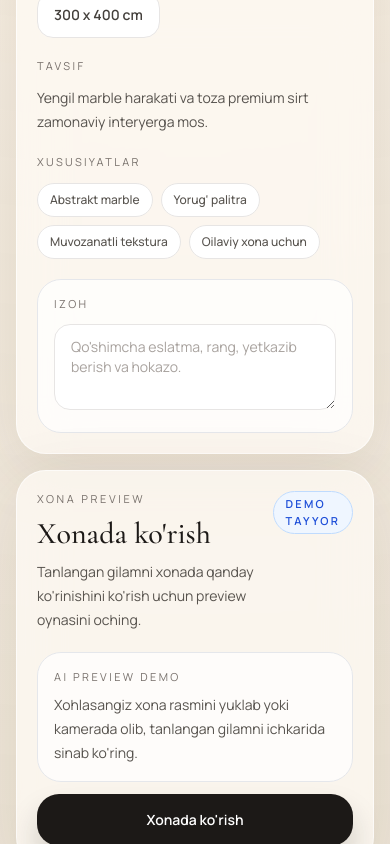
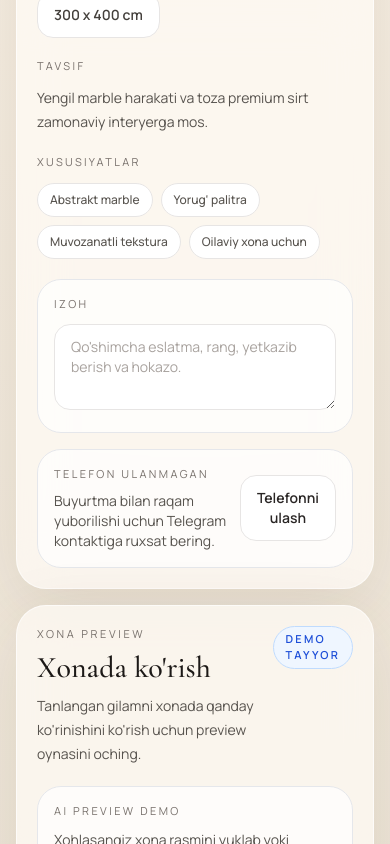
Before and after one commit to Wic000/sanat-hali, a React (Vite) app: page / in a window 390 px wide. Both pictures are taken after a click on the button "Marble Light". Shown: the part 1306-2150 px from the top of the page. Built offline with nearby package versions, Linux system fonts and the light colour scheme.

Commit message:
Add Telegram phone connect flow

```diff
--- a/App.tsx
+++ b/App.tsx
@@ -23,7 +23,7 @@ const getInitialTelegramUser = (): TelegramUser | null =>
 
 const App: React.FC = () => {
   const tg = window.Telegram?.WebApp;
-  const telegramUser = getInitialTelegramUser();
+  const [telegramUser, setTelegramUser] = useState<TelegramUser | null>(() => getInitialTelegramUser());
 
   const [lang, setLang] = useState<AppLang>(() => {
     const saved = window.localStorage.getItem(LANG_STORAGE_KEY) as AppLang | null;
@@ -38,6 +38,8 @@ const App: React.FC = () => {
   const [selectedImage, setSelectedImage] = useState('');
   const [selectedSizeLabel, setSelectedSizeLabel] = useState('');
   const [note, setNote] = useState('');
+  const [isContactLoading, setIsContactLoading] = useState(false);
+  const [phoneStatusMessage, setPhoneStatusMessage] = useState('');
   const [roomPlacementMode, setRoomPlacementMode] = useState<RoomPlacementMode>('center');
   const [roomDimensions, setRoomDimensions] = useState<RoomDimensions>({ width: '4.0', height: '5.5' });
   const [roomImage, setRoomImage] = useState<string | null>(null);
@@ -60,6 +62,15 @@ const App: React.FC = () => {
     tg?.ready();
     tg?.expand();
   }, [tg]);
+
+  useEffect(() => {
+    if (telegramUser?.phone_number) {
+      setPhoneStatusMessage(telegramUser.phone_number);
+      return;
+    }
+
+    setPhoneStatusMessage(t(lang, 'phoneConnectHint'));
+  }, [telegramUser?.phone_number, lang]);
 
   useEffect(() => {
     window.localStorage.setItem(LANG_STORAGE_KEY, lang);
@@ -210,6 +221,29 @@ const App: React.FC = () => {
     setSelectedSizeLabel(product.sizes[0].label);
   };
 
+  const handleRequestPhone = () => {
+    if (!tg?.requestContact) {
+      setPhoneStatusMessage(t(lang, 'phoneConnectUnsupported'));
+      return;
+    }
+
+    setIsContactLoading(true);
+    setPhoneStatusMessage(t(lang, 'phoneConnectPending'));
+
+    tg.requestContact((shared) => {
+      const latestUser = getInitialTelegramUser();
+      setTelegramUser(latestUser);
+      setIsContactLoading(false);
+
+      if (latestUser?.phone_number) {
+        setPhoneStatusMessage(latestUser.phone_number);
+        return;
+      }
+
+      setPhoneStatusMessage(shared ? t(lang, 'phoneConnectHint') : t(lang, 'phoneConnectDenied'));
+    });
+  };
+
   const handleClearSelection = () => {
     setSelectedProductId(null);
     setSelectedImage('');
@@ -272,11 +306,15 @@ const App: React.FC = () => {
                 selectedSizeLabel={selectedSize.label}
                 selectedPriceLabel={formatPrice(selectedPrice)}
                 note={note}
+                isContactLoading={isContactLoading}
+                hasPhone={Boolean(telegramUser?.phone_number)}
+                phoneStatusMessage={phoneStatusMessage}
                 isSubmitting={isSubmitting}
                 orderStatus={orderFeedback.status}
                 orderMessage={orderFeedback.message}
                 onSelectSize={setSelectedSizeLabel}
                 onChangeNote={setNote}
+                onRequestPhone={handleRequestPhone}
                 onSubmit={submitOrder}
                 labels={{
                   featured: t(lang, 'featured'),
@@ -288,6 +326,9 @@ const App: React.FC = () => {
                   specs: t(lang, 'specs'),
                   note: t(lang, 'note'),
                   notePlaceholder: t(lang, 'notePlaceholder'),
+                  connectPhone: t(lang, 'connectPhone'),
+                  phoneConnected: t(lang, 'phoneConnected'),
+                  phoneMissing: t(lang, 'phoneMissing'),
                   orderSending: t(lang, 'orderSending'),
                   orderNow: t(lang, 'orderNow'),
                 }}
--- a/components/ProductInfoPanel.tsx
+++ b/components/ProductInfoPanel.tsx
@@ -6,11 +6,15 @@ interface ProductInfoPanelProps {
   selectedSizeLabel: string;
   selectedPriceLabel: string;
   note: string;
+  isContactLoading: boolean;
+  hasPhone: boolean;
+  phoneStatusMessage: string;
   isSubmitting: boolean;
   orderMessage: string;
   orderStatus: 'idle' | 'success' | 'error';
   onSelectSize: (sizeLabel: string) => void;
   onChangeNote: (value: string) => void;
+  onRequestPhone: () => void;
   onSubmit: () => void;
   labels: {
     featured: string;
@@ -22,6 +26,9 @@ interface ProductInfoPanelProps {
     specs: string;
     note: string;
     notePlaceholder: string;
+    connectPhone: string;
+    phoneConnected: string;
+    phoneMissing: string;
     orderSending: string;
     orderNow: string;
   };
@@ -33,11 +40,15 @@ const ProductInfoPanel: React.FC<ProductInfoPanelProps> = ({
   selectedSizeLabel,
   selectedPriceLabel,
   note,
+  isContactLoading,
+  hasPhone,
+  phoneStatusMessage,
   isSubmitting,
   orderMessage,
   orderStatus,
   onSelectSize,
   onChangeNote,
+  onRequestPhone,
   onSubmit,
   labels,
   theme,
@@ -150,6 +161,31 @@ const ProductInfoPanel: React.FC<ProductInfoPanelProps> = ({
       />
     </div>
 
+    <div className={`mt-4 rounded-[24px] border p-4 ${theme === 'dark' ? 'border-white/10 bg-white/5' : 'border-stone-900/6 bg-white/70'}`}>
+      <div className="flex items-center justify-between gap-3">
+        <div>
+          <div className={`text-[11px] uppercase tracking-[0.22em] ${theme === 'dark' ? 'text-stone-400' : 'text-stone-500'}`}>
+            {hasPhone ? labels.phoneConnected : labels.phoneMissing}
+          </div>
+          <div className={`mt-2 text-sm ${theme === 'dark' ? 'text-stone-300' : 'text-stone-600'}`}>
+            {phoneStatusMessage}
+          </div>
+        </div>
+        <button
+          type="button"
+          onClick={onRequestPhone}
+          disabled={isContactLoading}
+          className={`rounded-2xl border px-4 py-3 text-sm font-semibold transition disabled:cursor-not-allowed disabled:opacity-60 ${
+            theme === 'dark'
+              ? 'border-white/10 bg-stone-950 text-stone-100 hover:border-white/20'
+              : 'border-stone-200 bg-white text-stone-800 hover:border-stone-400'
+          }`}
+        >
+          {isContactLoading ? '...' : labels.connectPhone}
+        </button>
+      </div>
+    </div>
+
     <button
       type="button"
       onClick={onSubmit}
--- a/i18n.ts
+++ b/i18n.ts
@@ -132,6 +132,41 @@ export const translations = {
     ru: 'Назад к коллекции',
     en: 'Back to collection',
   },
+  connectPhone: {
+    uz: 'Telefonni ulash',
+    ru: 'Подключить телефон',
+    en: 'Connect phone',
+  },
+  phoneConnected: {
+    uz: 'Telefon ulandi',
+    ru: 'Телефон подключен',
+    en: 'Phone connected',
+  },
+  phoneMissing: {
+    uz: 'Telefon ulanmagan',
+    ru: 'Телефон не подключен',
+    en: 'Phone not connected',
+  },
+  phoneConnectHint: {
+    uz: 'Buyurtma bilan raqam yuborilishi uchun Telegram kontaktiga ruxsat bering.',
+    ru: 'Разрешите доступ к контакту Telegram, чтобы номер отправлялся вместе с заказом.',
+    en: 'Allow Telegram contact access so the number can be sent with the order.',
+  },
+  phoneConnectPending: {
+    uz: 'Kontakt oynasi ochilmoqda...',
+    ru: 'Открывается окно контакта...',
+    en: 'Opening contact prompt...',
+  },
+  phoneConnectDenied: {
+    uz: 'Telefon ulanmadi. Qayta urinib ko‘ring.',
+    ru: 'Телефон не подключен. Попробуйте еще раз.',
+    en: 'Phone not connected. Please try again.',
+  },
+  phoneConnectUnsupported: {
+    uz: 'Bu Telegram versiyasida kontakt ulash qo‘llanmaydi.',
+    ru: 'Эта версия Telegram не поддерживает подключение контакта.',
+    en: 'This Telegram version does not support contact connection.',
+  },
   zoomIn: {
     uz: 'Zoom +',
     ru: 'Zoom +',
--- a/types.ts
+++ b/types.ts
@@ -54,6 +54,7 @@ export interface RoomDimensions {
 export interface TelegramWebApp {
   ready: () => void;
   expand: () => void;
+  requestContact?: (callback?: (shared: boolean) => void) => void;
   colorScheme?: ThemeMode;
   initDataUnsafe: {
     user?: TelegramUser;
```
